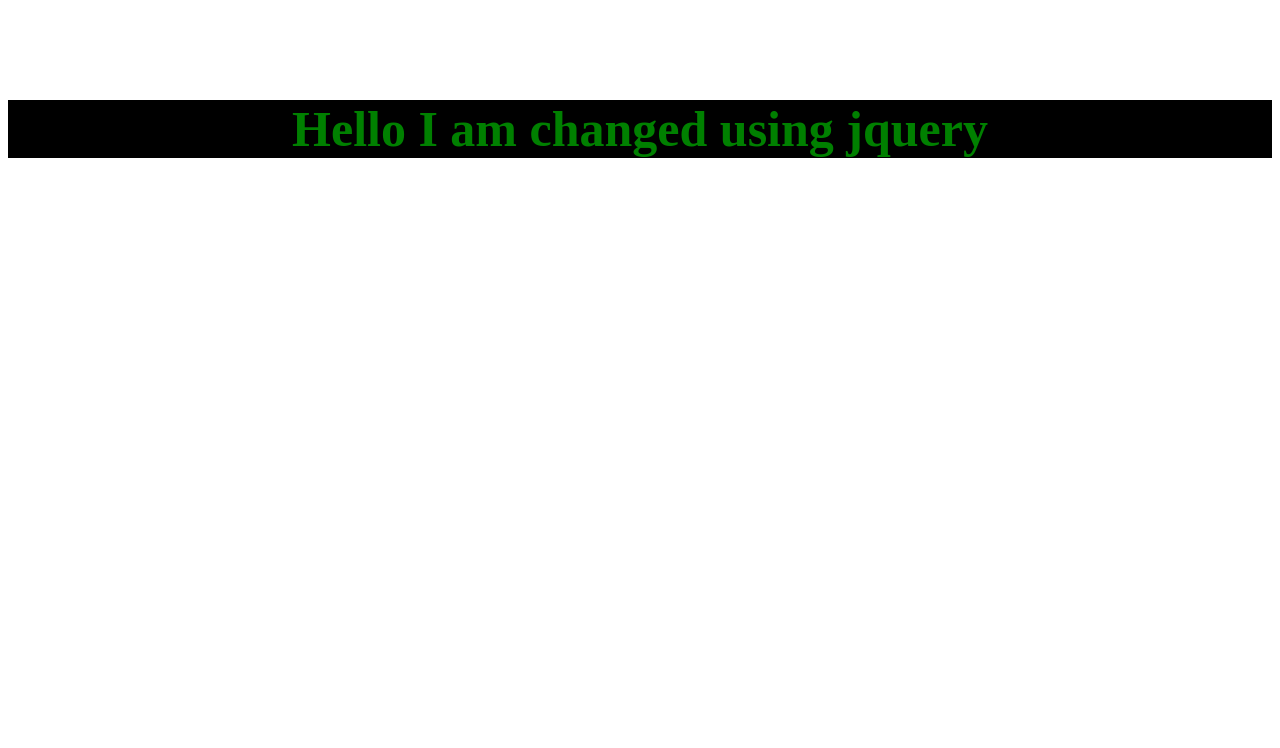
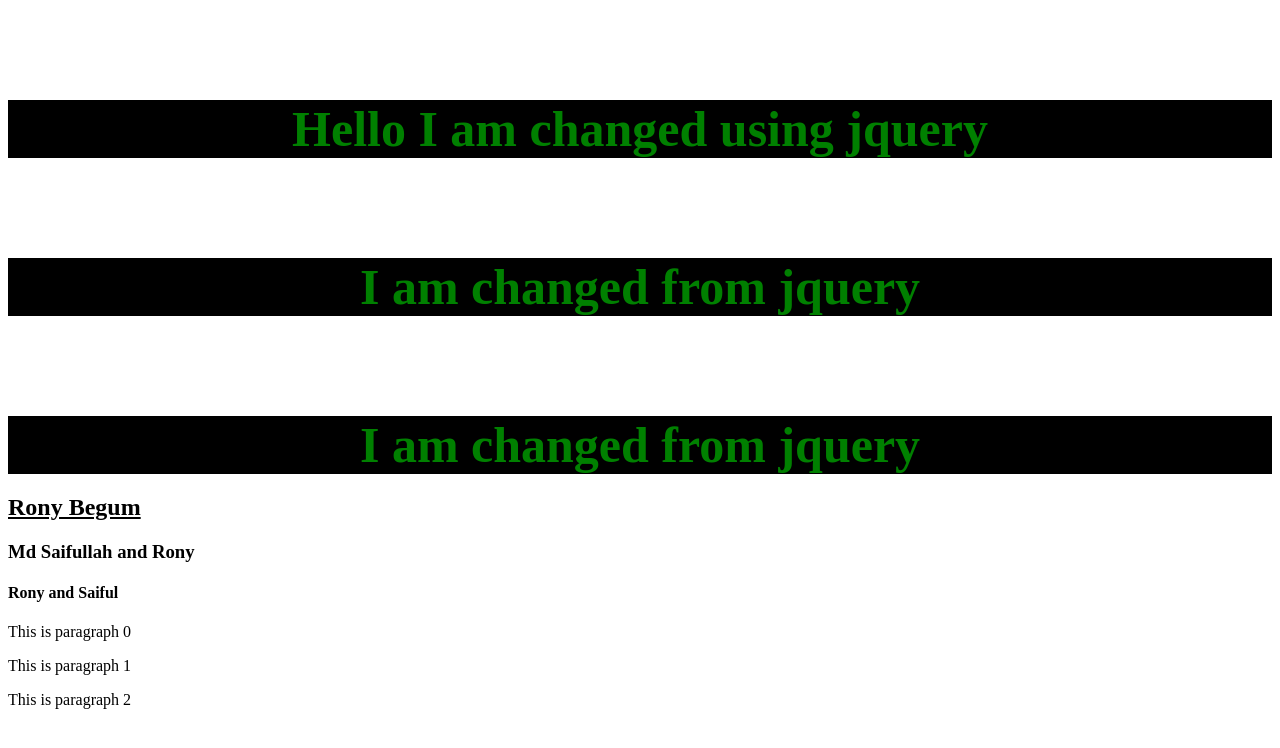
Before and after one commit to saiful132/jquery-class-1, a plain HTML site: page classOne/index.html in a window 1280 px wide. Drawn offline with nearby package versions, Linux system fonts and the light colour scheme.

Commit message:
added some jquery mathod

```diff
--- a/classOne/index.html
+++ b/classOne/index.html
@@ -9,6 +9,14 @@
 	</head>
 	<body>
 		<h1 class="demo">This is Demo Text</h1>
+		<div class="div1">
+			<h1>Bangladesh</h1>
+		</div>
+		<h1 id="demo2">hello Bangladesh</h1>
+		<h2 id="demo3">My Name is Saifllah</h2>
+		<h3 class="demo4">Md Saifullah and</h3>
+		<h4 class="demo5">Saiful</h4>
+		<p class="para1">This is paragraph 1</p>
 
 		<script src="https://ajax.googleapis.com/ajax/libs/jquery/3.6.0/jquery.min.js"></script>
 		<script src="index.js"></script>
--- a/classOne/index.js
+++ b/classOne/index.js
@@ -1,2 +1,11 @@
 // document.querySelector(".demo").innerHTML = "The text changed";
 $(".demo").text("Hello I am changed using jquery");
+$(".div1 h1, #demo2").text("I am changed from jquery");
+$("#demo3").html("<u> Rony Begum </u>");
+$(".demo4").append(" Rony");
+$(".demo5").prepend("Rony and ");
+
+var para0 = $("<p></p>").text("This is paragraph 0");
+$(".para1").before(para0);
+var para2 = $("<p></p>").text("This is paragraph 2");
+$(".para1").after(para2);
```
